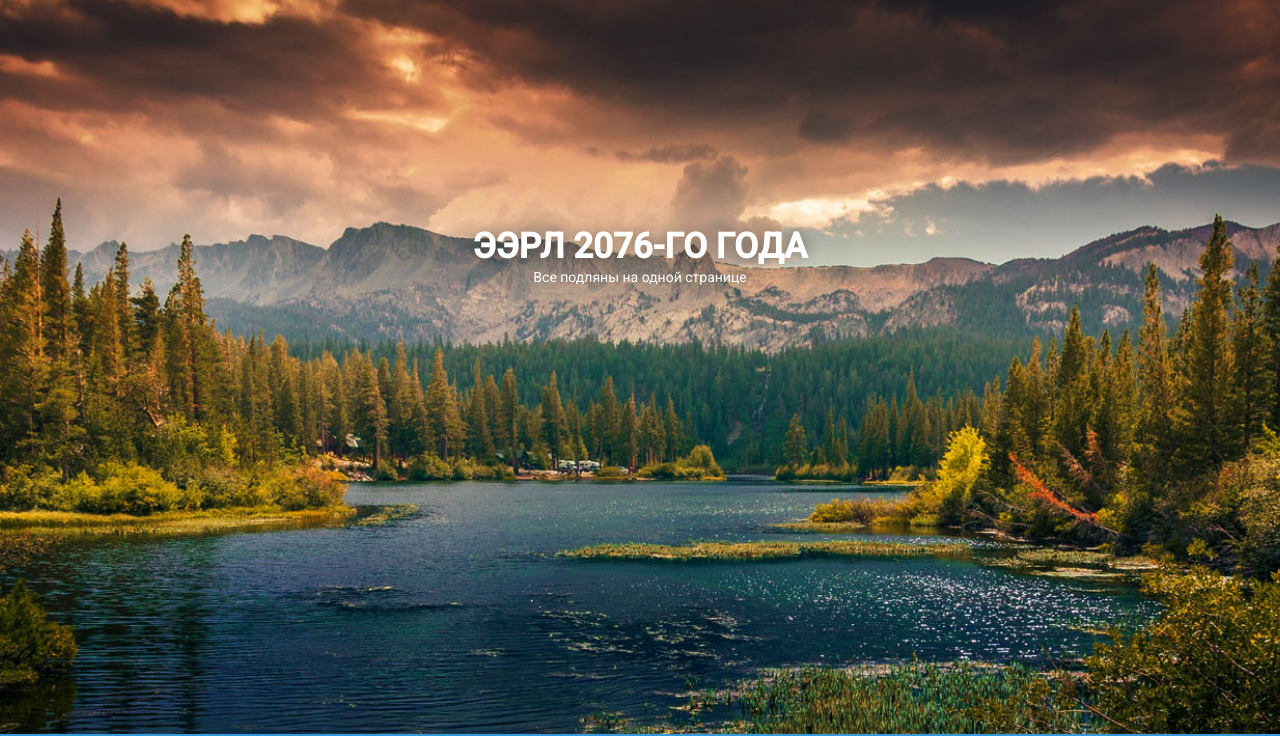
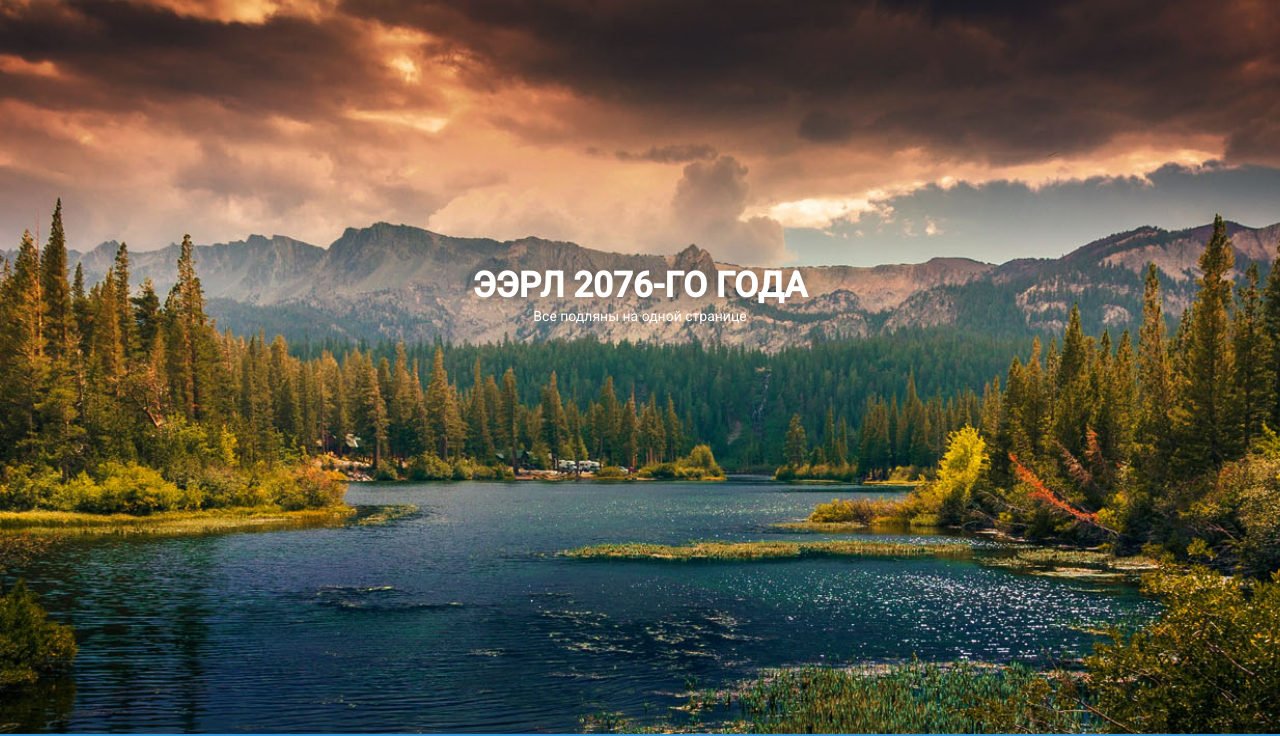
Before and after one commit to EPesnya/NewProj, a website: page app/index.html in a window 1280 px wide. Shown: the part 66-802 px from the top of the page. Drawn offline with nearby package versions, Linux system fonts and the light colour scheme.

Commit message:
hei-inner

```diff
--- a/app/css/style.css
+++ b/app/css/style.css
@@ -54,7 +54,7 @@ header {
 header .header-content {
     position: relative;
     text-align: center;
-    padding: 23% 15px 100px;
+    padding: 150px 15px 100px;
     width: 100%;
 }
 
--- a/app/index.html
+++ b/app/index.html
@@ -1,5 +1,5 @@
 <!DOCTYPE html>
-<html lang="en">
+<html lang="ru">
 <head>
 	<meta charset="UTF-8">
 	<meta http-equiv="X-UA-Compatible" content="IE=edge">
@@ -7,7 +7,7 @@
 	<meta name="description" content="">
 	<meta name="author" content="">
 
-	<title>Document</title>
+	<title>EERL-2076</title>
 
 	<!-- Bootstrap -->
 	<link href="bower/bootstrap/dist/css/bootstrap.min.css" rel="stylesheet">
@@ -78,7 +78,7 @@
             <div class="container-fluid">
             	<div class="row">
             		<header id="hei">
-            			<div class="header-content">
+            			<div id="hei-inner" class="header-content">
             				<div class="header-content-inner">
             					<h1 style="font-size: 35px;">ЭЭРЛ 2076-го года</h1>
             					<p>Все подляны на одной странице</p>
@@ -104,9 +104,12 @@
             		$('#hei1').css({
             			minHeight: $(window).height() + 'px'
             		});
+            		$('#hei-inner').css({
+            			padding: $(window).height()/2.4 + 'px 15px 100px'
+            		});
             	}
 				setHeiHeight(); // устанавливаем высоту окна при первой загрузке страницы
-				$(window).resize( setHeiHeight ); // обновляем при изменении размеров окна
+				//$(window).resize( setHeiHeight ); // обновляем при изменении размеров окна
 			</script>
 
 		</body>
```
